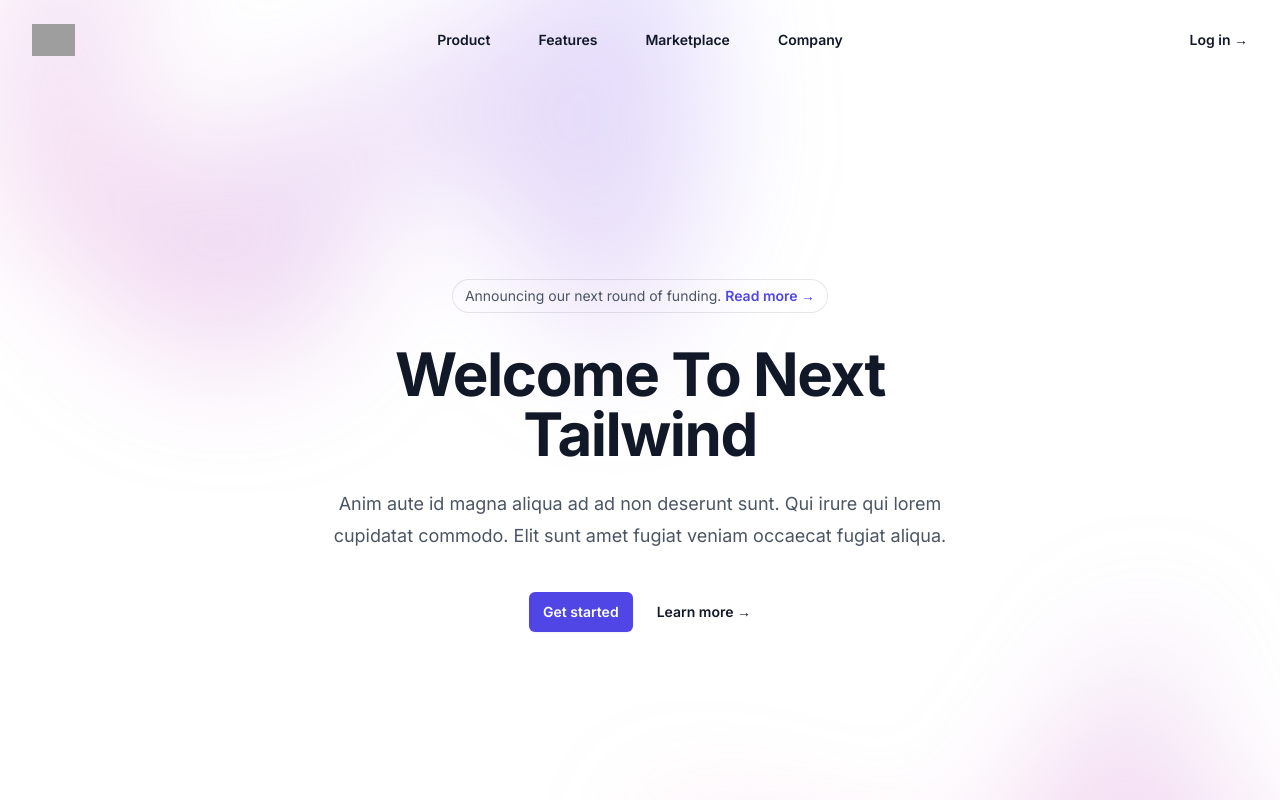
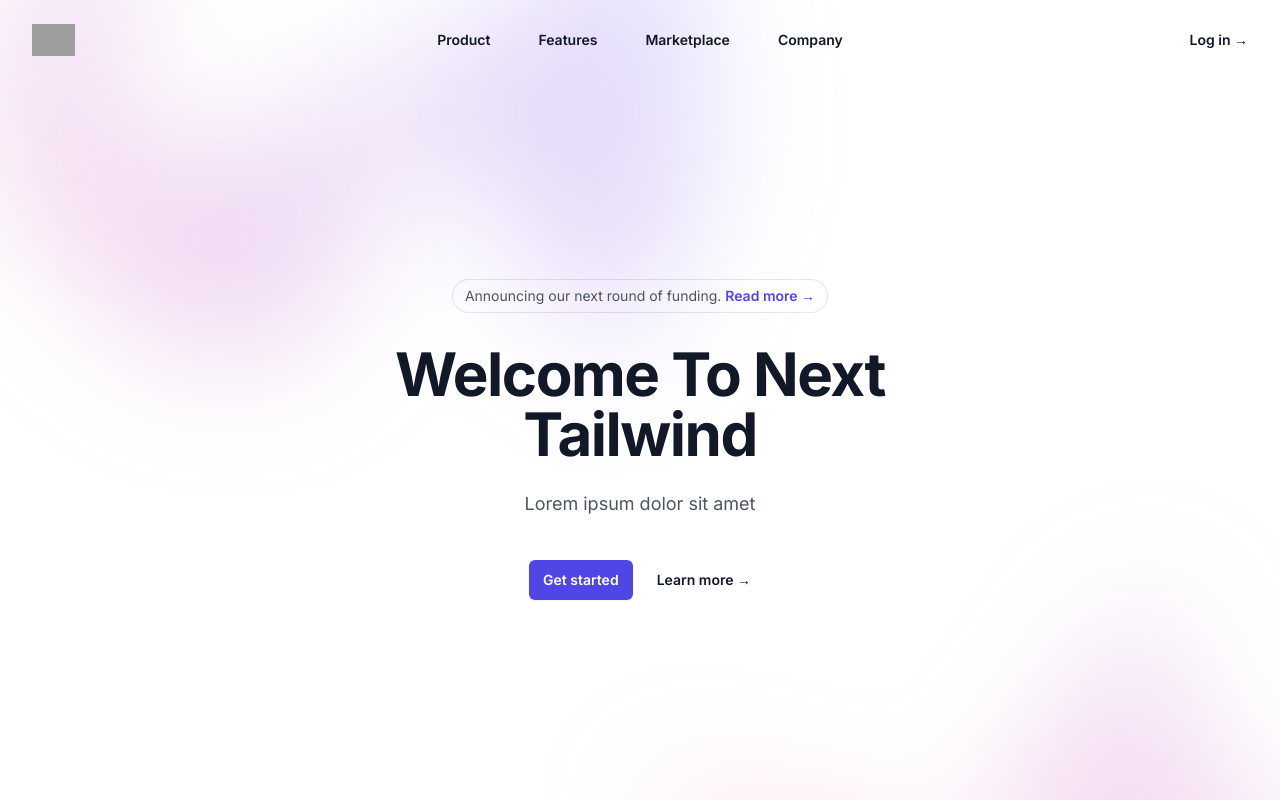
Before and after one commit to dharamconjoniix/Next_tailwind, a Next.js app: page / in a window 1280 px wide. Shown: the top 800 px of the page. Built offline with nearby package versions, Linux system fonts and the light colour scheme; grey boxes are pictures that could not be loaded.

Commit message:
update index file

```diff
--- a/src/pages/index.tsx
+++ b/src/pages/index.tsx
@@ -183,8 +183,7 @@ export default function Home() {
                 Welcome To Next Tailwind
               </h1>
               <p className="mt-6 text-lg leading-8 text-gray-600">
-                Anim aute id magna aliqua ad ad non deserunt sunt. Qui irure qui lorem cupidatat commodo. Elit sunt amet
-                fugiat veniam occaecat fugiat aliqua.
+                Lorem ipsum dolor sit amet
               </p>
               <div className="mt-10 flex items-center justify-center gap-x-6">
                 <a
```
